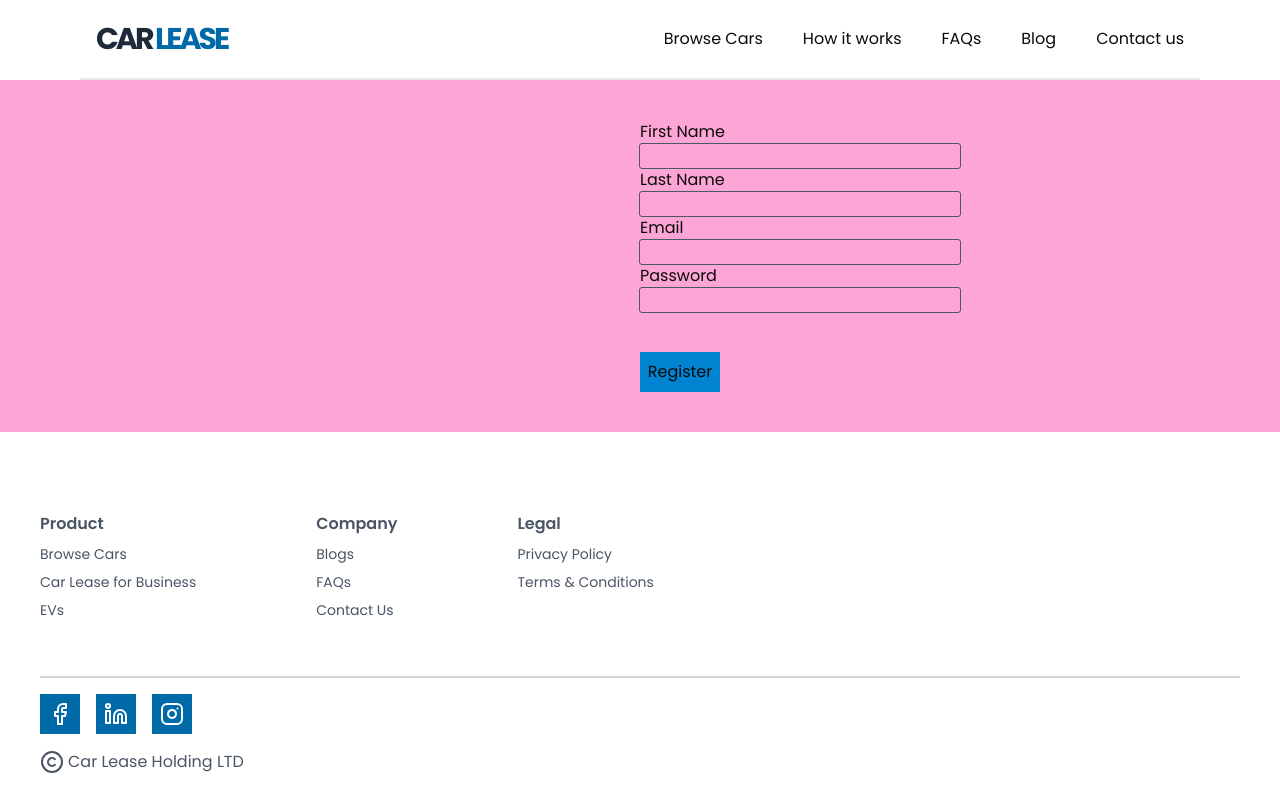
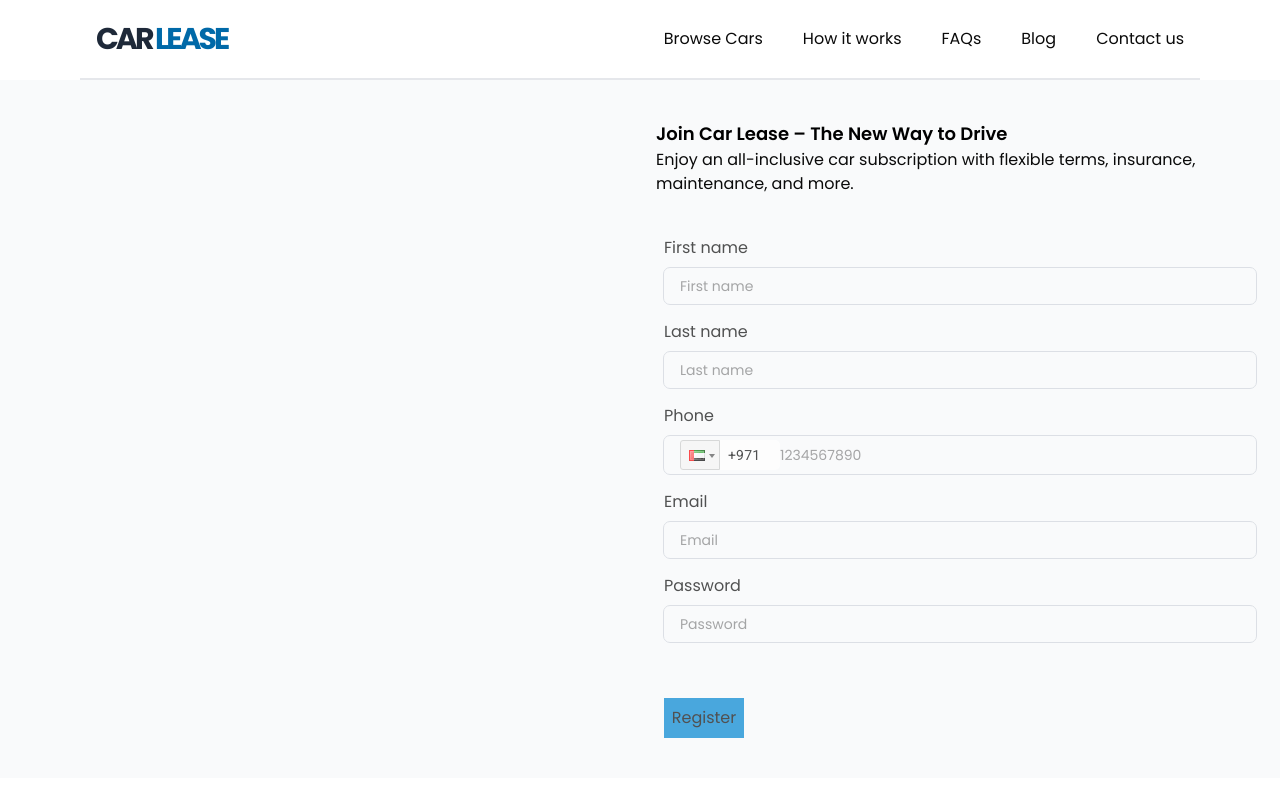
Before and after one commit to mohammedansarusman/leaseCars, a Next.js app: page /sign-up in a window 1280 px wide. Shown: the top 800 px of the page. Built offline with nearby package versions, Linux system fonts and the light colour scheme.

Commit message:
form created for signup, validation pending

```diff
--- a/package.json
+++ b/package.json
@@ -27,6 +27,7 @@
     "react": "19.2.0",
     "react-dom": "19.2.0",
     "react-hook-form": "^7.71.1",
+    "react-phone-input-2": "^2.15.1",
     "react-redux": "^9.2.0",
     "tailwind-merge": "^3.3.1",
     "vaul": "^1.1.2",
--- a/src/app/sign-up/page.jsx
+++ b/src/app/sign-up/page.jsx
@@ -1,98 +1,13 @@
-"use client";
-import { useForm } from "react-hook-form";
 
-export default function SignUpPage() {
-  const form = useForm();
-  const { register, handleSubmit, formState } = form;
-  const { errors } = formState;
-  console.log("error=>", errors);
-  const onSubmitFtn = (data) => {
-    console.log("data=>", data);
-  };
+import { SignUpPage } from "@/components/signInOut/SignUpPage";
 
+export default function SignPage() {
   return (
-    <div className="pt-20 w-full bg-pink-300 grid grid-cols-1 lg:grid-cols-2">
+    <div className="pt-20 w-full bg-gray-50 grid grid-cols-1 lg:grid-cols-2">
+      {/* Image */}
       <div className="hidden lg:block w-1/2 "></div>
-      <form className="py-10" onSubmit={handleSubmit(onSubmitFtn)}>
-        <div className="grid grid-cols-1">
-          <label>First Name</label>
-          <input
-            type="text"
-            className="outline-1 outline-gray-600 w-1/2 rounded-xs"
-            {...register("name", {
-              required: {
-                value: true,
-                message: "Name is required",
-              },
-            })}
-          />
-          {errors.name?.message && <p className="text-sm text-red-500">{errors.name.message}</p>}
-        </div>
-        <div className="grid grid-cols-1">
-          <label>Last Name</label>
-          <input
-            type="text"
-            className="outline-1 outline-gray-600 w-1/2 rounded-xs"
-            {...register("lastName", {
-              required: {
-                value: true,
-                message: "last name is required",
-              },
-            })}
-          />
-          {errors.lastName?.message && <p className="text-sm text-red-500">{errors.lastName?.message}</p>}
-
-        </div>
-        <div className="grid grid-cols-1">
-          <label>Email</label>
-          <input
-            type="email"
-            className="outline-1 outline-gray-600 w-1/2 rounded-xs"
-            {...register("email", {
-              required: {
-                value: true,
-                message: "Email is required",
-              },
-              pattern: {
-                value: /^\S+@\S+\.\S+$/,
-                message: "Invalid email address",
-              },
-            })}
-          />
-          {errors.email?.message && <p className="text-sm text-red-500">{errors.email?.message}</p>}
-
-        </div>
-        <div className="grid grid-cols-1">
-          <label>Password</label>
-          <input
-            type="password"
-            className="outline-1 outline-gray-600 w-1/2 rounded-xs"
-            {...register("password", {
-              required: {
-                value: true,
-                message: "Password is required",
-              },
-              pattern: {
-                value: true,
-                message: "Password required",
-              },
-              minLength: {
-                value: 3,
-                message: "Password length must be minimum 3 charecters",
-              },
-              maxLength: {
-                value: 12,
-                message: "Password length must be maximum 12 charecters",
-              },
-            })}
-          />
-          {errors.password?.message && <p className="text-sm text-red-500">{errors.password?.message}</p>}
-
-        </div>
-        <button className="w-20 h-10 bg-sky-600 hover:text-white transition-colors duration-300 mt-10">
-          Register
-        </button>
-      </form>
+      {/* form */}
+      <SignUpPage />
     </div>
   );
 }
--- a/src/components/productFeatures/SummaryPriceDuration.jsx
+++ b/src/components/productFeatures/SummaryPriceDuration.jsx
@@ -1,6 +1,7 @@
 'use client'
 import { useSelector } from "react-redux"
 import { Button } from "../ui/button"
+import Link from "next/link"
 export const SummaryPriceDuration = () => {
     const indexPriceDuration = useSelector(store=>store.car.indexPriceDuration)
     const {price, duration} = indexPriceDuration
@@ -12,7 +13,9 @@ export const SummaryPriceDuration = () => {
           <h1 className="text-base">{`AED ${price}`}<span className="font-light">/Month</span></h1>
         </div>
         <div className="w-1/2 flex justify-end px-5">
-          <Button className="bg-sky-700 text-white hover:bg-sky-800 md:w-4/4">Continue</Button>
+          <Link href={"/sign-up"}>
+            <Button className="bg-sky-700 text-white hover:bg-sky-800 md:w-4/4">Continue</Button>
+          </Link>
         </div>
 
     </div>
--- /dev/null
+++ b/src/components/signInOut/Heading.jsx
@@ -0,0 +1,14 @@
+
+export const Heading = () => {
+  return (
+    <header className="px-4 mt-10">
+      <h1 className="font-semibold text-lg text-black">
+        Join Car Lease – The New Way to Drive
+      </h1>
+      <p>
+        Enjoy an all-inclusive car subscription with flexible terms, insurance,
+        maintenance, and more.
+      </p>
+    </header>
+  );
+};
--- /dev/null
+++ b/src/components/signInOut/InputField.jsx
@@ -0,0 +1,24 @@
+import { useDispatch, useSelector } from "react-redux";
+import { setFields } from "@/store/carsSlice";
+
+export const InputField = ({ label, type, placeholder, value, name }) => {
+  const dispatch = useDispatch();
+  const records = useSelector((store) => store.car.fields);
+  const handleChange = (e) =>
+    dispatch(setFields({ ...records, [name]: e.target.value }));
+
+  return (
+    <div className="grid grid-cols-1 text-base font-light gap-2">
+      <label>{label}</label>
+      <input
+        type={type}
+        value={value}
+        name={name}
+        onChange={handleChange}
+        className="outline-1 outline-gray-300 pl-4 text-sm py-2 rounded-sm
+              focus:outline-1 focus:outline-sky-800"
+        placeholder={placeholder}
+      />
+    </div>
+  );
+};
--- /dev/null
+++ b/src/components/signInOut/PhoneField.jsx
@@ -0,0 +1,40 @@
+"use client";
+import { useState } from "react";
+import PhoneInput from "react-phone-input-2";
+import "react-phone-input-2/lib/style.css";
+import { useDispatch, useSelector } from "react-redux";
+import { setFields } from "@/store/carsSlice";
+
+export const PhoneField = ({ label, type, placeholder, name }) => {
+  const dispatch = useDispatch();
+  const records = useSelector((store) => store.car.fields);
+  const [phone, setPhone] = useState("");
+
+  const handleChange = (e) => setPhone(e);
+  const handleChangeMobile = (e) =>
+    dispatch(setFields({ ...records, [name]: e.target.value }));
+
+  return (
+    <div className="grid grid-cols-1 text-base font-light gap-2 w-full">
+      <label>{label}</label>
+      <div className="pl-4 text-sm py-1 rounded-sm outline-1 outline-gray-300 focus-within:outline-sky-800  w-full flex justify-start items-center">
+        <div className="w-[100px]">
+          <PhoneInput
+            country={"ae"}
+            value={phone}
+            onChange={handleChange}
+            inputStyle={{ width: "100px", border: "0px", height: "30px" }}
+          />
+        </div>
+        <div className="flex-1">
+          <input
+            type={type}
+            placeholder={placeholder}
+            className="outline-none w-full h-[30px]"
+            onChange={handleChangeMobile}
+          />
+        </div>
+      </div>
+    </div>
+  );
+};
--- /dev/null
+++ b/src/components/signInOut/SignUpPage.jsx
@@ -0,0 +1,38 @@
+'use client'
+
+import { Heading } from "@/components/signInOut/Heading";
+import { InputField } from "@/components/signInOut/InputField";
+import { PhoneField } from "@/components/signInOut/PhoneField";
+import { useSelector } from "react-redux";
+
+
+export const SignUpPage = () => {
+  const handleSubmit = (e) =>{
+    e.preventDefault();
+    console.log("form submitted", customerDetails)
+  }
+  const customerDetails = useSelector((store)=>store.car?.fields)
+  const {firstName, lastName, email, password, mobileNo} = customerDetails;
+  return (
+    <div>
+      {/* Heading */}
+      <Heading />
+      {/* form contents */}
+      <form className="py-10 px-6 grid grid-cols-1 gap-4 opacity-70" onSubmit={handleSubmit}>
+        {/* first name */}
+        <InputField label="First name" type="text" placeholder="First name" value = {firstName} name = "firstName" />
+        {/* last name */}
+        <InputField label="Last name" type="text" placeholder="Last name" value = {lastName} name = "lastName"/>
+        {/* phone  */}
+        <PhoneField label = "Phone" type = "text" placeholder = "1234567890" value = {mobileNo} name = "mobileNo"/>
+        {/* email */}
+        <InputField label="Email" type="email" placeholder="Email" value = {email} name = "email"/>
+        {/* password */}
+        <InputField label="Password" type="password" placeholder="Password" password = {password} name = "password" />
+        <button className="w-20 h-10 bg-sky-600 hover:text-white transition-colors duration-300 mt-10" type="submit">
+          Register
+        </button>
+      </form>
+    </div>
+  );
+};
--- a/src/store/carsSlice.js
+++ b/src/store/carsSlice.js
@@ -1,5 +1,6 @@
 import { createSlice } from "@reduxjs/toolkit";
 import { data } from "@/app/constant/list";
+
 
 const carsSlice = createSlice({
   name: "car",
@@ -10,6 +11,13 @@ const carsSlice = createSlice({
     brands:[],
     filterData:[],
     indexPriceDuration: {indexValue:0, price:0, duration:0},
+    fields:{
+      firstName:"",
+      lastName:"",
+      email:"",
+      password:"",
+      mobileNo:"",
+    },
   },
   reducers: {
     setCarModel: (state, action) => {
@@ -27,8 +35,12 @@ const carsSlice = createSlice({
     setIndexPriceDuration:(state,action)=>{
       state.indexPriceDuration = action.payload;
     },
+    setFields:(state,action)=>{
+      state.fields = action.payload;
+
+    }
   },
 });
 
 export default carsSlice.reducer;
-export const { setCarModel, setPriceRange, setBrands, setFilterData, setIndexPriceDuration } = carsSlice.actions;
+export const { setCarModel, setPriceRange, setBrands, setFilterData, setIndexPriceDuration, setFields } = carsSlice.actions;
```
Also changed, not shown: 1 other file (tests, documents, lock files or other folders).
